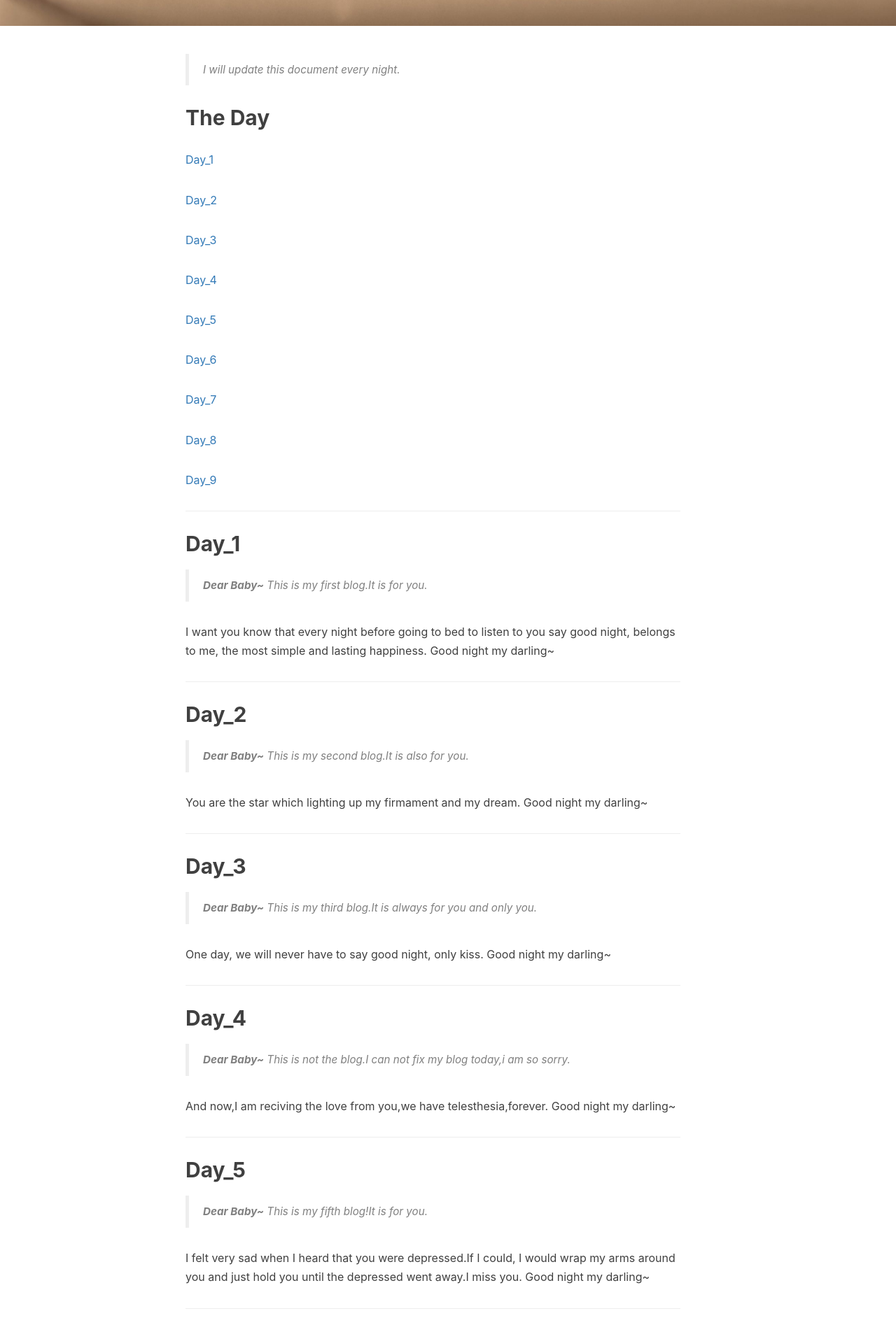
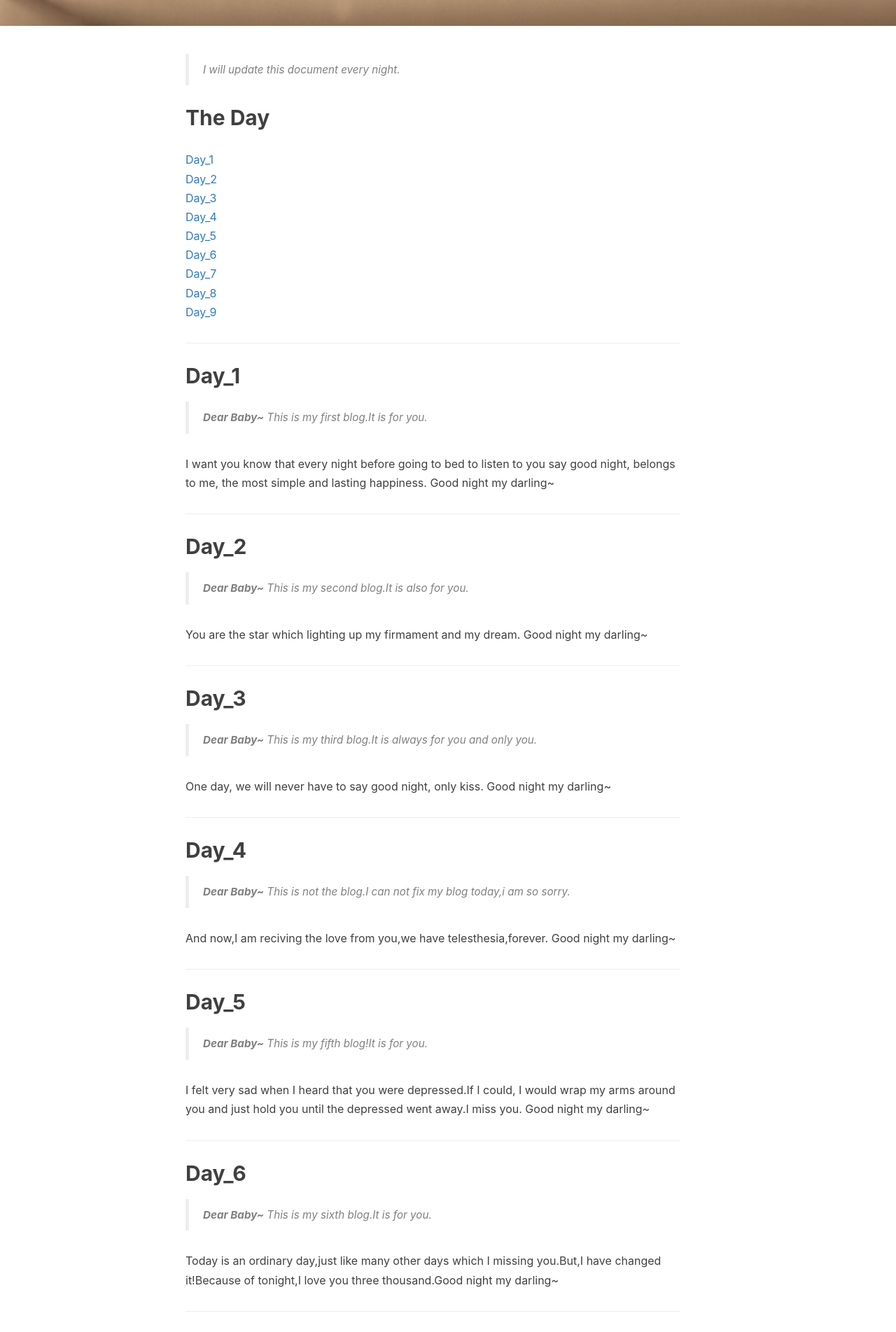
Before and after one commit to Big1ce/Big1ce.github.io, a Jekyll site: the page built from _posts/2019-08-16-good-night.markdown, in a window 1280 px wide. Shown: the part 486-2390 px from the top of the page at 70% size. Built offline with Jekyll 4.4.1, drawn with Linux system fonts in a browser that asks for light colours; nearby versions of some CDN libraries; comment, search, counter and statistics services are not loaded.

Commit message:
change_day_9

```diff
--- a/_posts/2019-08-16-good-night.markdown
+++ b/_posts/2019-08-16-good-night.markdown
@@ -15,23 +15,7 @@ tags:
 
 ## The Day
 
-[Day_1](#Day_1)<br>
-
-[Day_2](#Day_2)<br>
-
-[Day_3](#Day_3)<br>
-
-[Day_4](#Day_4)<br>
-
-[Day_5](#Day_5)<br>
-
-[Day_6](#Day_6)<br>
-
-[Day_7](#Day_7)<br>
-
-[Day_8](#Day_8)<br>
-
-[Day_9](#Day_9)<br>
+[Day_1](#Day_1)<br>  [Day_2](#Day_2)<br>  [Day_3](#Day_3)<br>  [Day_4](#Day_4)<br>  [Day_5](#Day_5)<br>  [Day_6](#Day_6)<br>  [Day_7](#Day_7)<br>  [Day_8](#Day_8)<br>  [Day_9](#Day_9)<br>
 
 ---
 <p id = "Day_1"></p>
@@ -122,6 +106,7 @@ Unconsciously,We have built a big home in our's craft.We building,ploughing,digg
 You are an enduring light in the bottom of my heart.You are the one. Good night my darling~
 
 ---
+<p id = "Day_9"></p>
 ## Day_9
 
 
```
